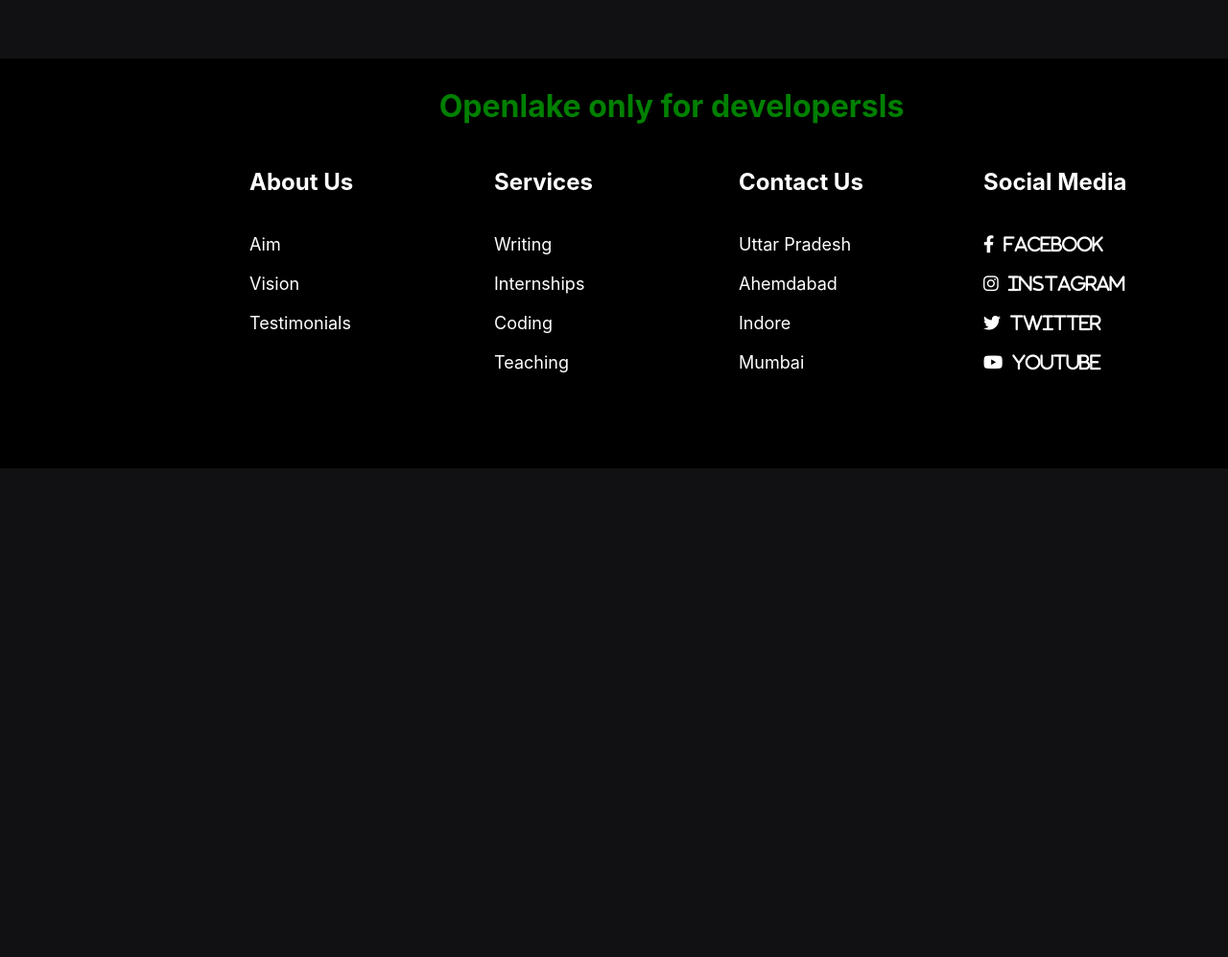
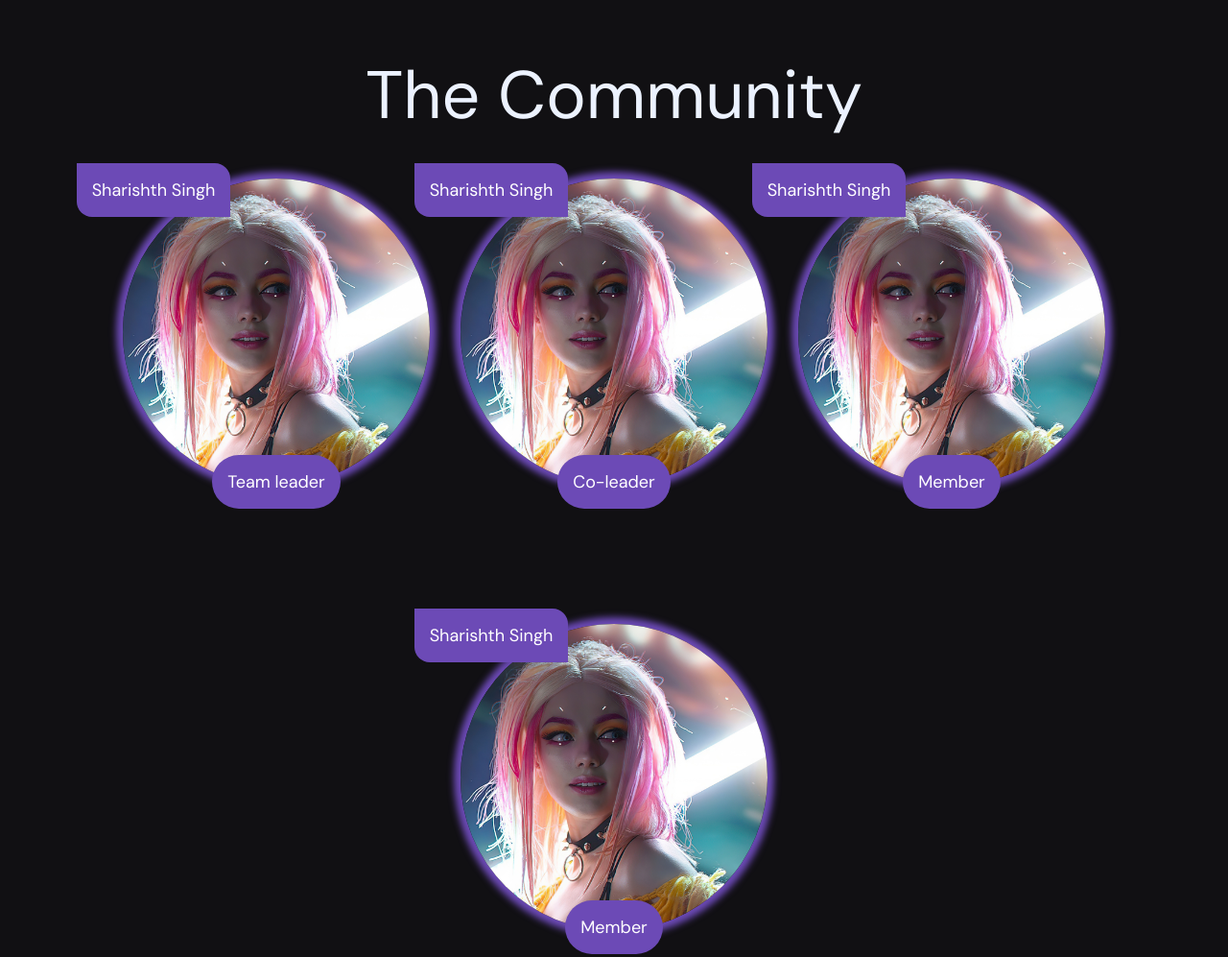
Before and after one commit to TanishkM/another_unkown_team, a React app: page / in a window 1280 px wide. Shown: the part 2055-3052 px from the top of the page at 96% size. Before the commit the page ends 2543 px from the top, so only its background shows below. Built offline with nearby package versions, Linux system fonts and the light colour scheme.

Commit message:
added community section

```diff
--- a/package.json
+++ b/package.json
@@ -12,6 +12,7 @@
     "react-dom": "^18.2.0",
     "react-router-dom": "^6.11.2",
     "react-scripts": "5.0.1",
+    "reactcomponents": "^1.2.4",
     "styled-components": "^6.0.3",
     "web-vitals": "^2.1.4"
   },
@@ -38,5 +39,8 @@
       "last 1 firefox version",
       "last 1 safari version"
     ]
+  },
+  "devDependencies": {
+    "prettier": "3.0.0"
   }
 }
--- /dev/null
+++ b/src/components/Community/Community.css
@@ -0,0 +1,56 @@
+.frame{
+   height: fit-content  ;
+   width: fit-content;
+   display: flex;
+   /* border : 0.025rem solid red; */
+   flex-direction: column;
+   align-items: center;
+   /* justify-content: center; */
+}
+
+.frameImage{
+   height: 20rem !important;
+   width: 20rem !important;
+   border-radius: 50%;
+   /* border : 0.025rem solid red; */
+   /* background-color: red; */
+}
+
+.frameName{
+   height: 2rem !important;
+   width: fit-content !important;
+   padding: 1rem 1rem 1rem 1rem !important;
+   border-radius: 0rem 1rem 0rem 1rem !important;
+   background-color: #6c4ab6;
+}
+
+.frameTitle{
+   height: 2rem !important;
+   width: fit-content !important;
+   padding: 1rem 1rem 1rem 1rem !important;
+   border-radius: 60px;
+   background-color: #6c4ab6;
+}
+
+.Display {
+  border-radius: 50%;
+  width: 100% !important;
+  height: 100% !important;
+}
+
+.glow {
+  width: 20rem !important;
+  height: 20rem !important;
+  border-radius: 50%   ;
+  /* background-color: #ccc; */
+  animation: glow 2s infinite alternate;
+}
+
+@keyframes glow {
+  from {
+    box-shadow: 0 0 7px -7px #6c4ab6;
+  }
+  to {
+    box-shadow: 0 0 7px 7px #6c4ab6;
+  }
+}
--- /dev/null
+++ b/src/components/Community/frame.js
@@ -0,0 +1,26 @@
+import "./Community.css";
+
+export default function Frame(props) {
+  return (
+    <>
+      <div className="frame">
+        <div className="glow">
+        <div className="frameImage">
+          <div id={props.image} className="Display" />
+        </div>
+        </div>
+        <div
+          className="frameName title"
+          style={{ position: "relative", top: "-21rem", left: "-8rem" }}
+        >
+          {props.name}
+        </div>
+        <div className='frameTitle title'
+        style={{position:'relative', bottom: '5.5rem'}}
+        >
+          {props.title}
+        </div>
+      </div>
+    </>
+  );
+}
--- /dev/null
+++ b/src/components/Community/index.js
@@ -0,0 +1,19 @@
+import Frame from "./frame";
+import "./Community.css";
+
+export default function Community() {
+  return (
+    <div className="expTg">
+      <h1>The Community</h1>
+      <div
+        className="cardsContainer"
+        style={{ position: "relative", bottom: "7rem" }}
+      >
+        <Frame image="Member1" name="Sharishth Singh" title="Team leader" />
+        <Frame image="Member1" name="Sharishth Singh" title="Co-leader" />
+        <Frame image="Member1" name="Sharishth Singh" title="Member" />
+        <Frame image="Member1" name="Sharishth Singh" title="Member" />
+      </div>
+    </div>
+  );
+}
--- a/src/components/OpenlakeHome/Content.js
+++ b/src/components/OpenlakeHome/Content.js
@@ -1,6 +1,7 @@
 import React from "react";
 import { Link } from "react-router-dom";
 import Footer from "../footer";
+import Community from "../Community";
 
 export default function Content() {
   return (
@@ -91,6 +92,7 @@ With the importance of Open Source made crystal clear.
           </div>
         </div>
       </div>
+        <Community />
     </div>
 
   );
--- a/src/pages/Home.css
+++ b/src/pages/Home.css
@@ -142,6 +142,29 @@ code {
   margin: auto;
 }
 
+.expTg {
+  font-family: "DM Sans", Sans-serif;
+  flex-direction: column;
+  display: flex;
+  width: 100%;
+  gap: 2rem;
+  margin-top: 5%;
+}
+
+.expTg h1{
+  color: #ecf2ff;
+  font-family: "DM Sans", Sans-serif;
+  font-size: 70px;
+  height: auto;
+  font-weight: 400;
+  text-transform: none;
+  font-style: normal;
+  text-decoration: none;
+  line-height: 1.1em;
+  letter-spacing: 0px;
+  margin: auto;
+}
+
 .expTag p {
   width: 410px;
   line-height: 28px;
@@ -218,6 +241,12 @@ code {
   background-position: center;
 }
 
+#Member1 {
+  background-image: url("/public/CommunityImage/image1.jpg");
+  background-size: cover;
+  background-position: center;
+}
+
 .buttonContainer {
   width: 100% !important;
   height: 20% !important;
@@ -235,6 +264,22 @@ code {
   color: white;
   font-family: "DM Sans", Sans-serif;
   font-size: 16px;
+  font-weight: 400;
+  text-decoration: none;
+}
+
+.title {
+  background-color: #6c4ab6;
+  padding: 0px 15px;
+  width: max-content !important;
+  border-radius: 60px;
+  height: 40% !important;
+  /* padding: 0px 15px !important; */
+  align-items: center;
+  display: flex;
+  color: white;
+  font-family: "DM Sans", Sans-serif;
+  font-size: 18px;
   font-weight: 400;
   text-decoration: none;
 }
```
Also changed, not shown: src/index.js (+0 -7 lines), public/CommunityImage/image1.jpg (added), 1 other file.
